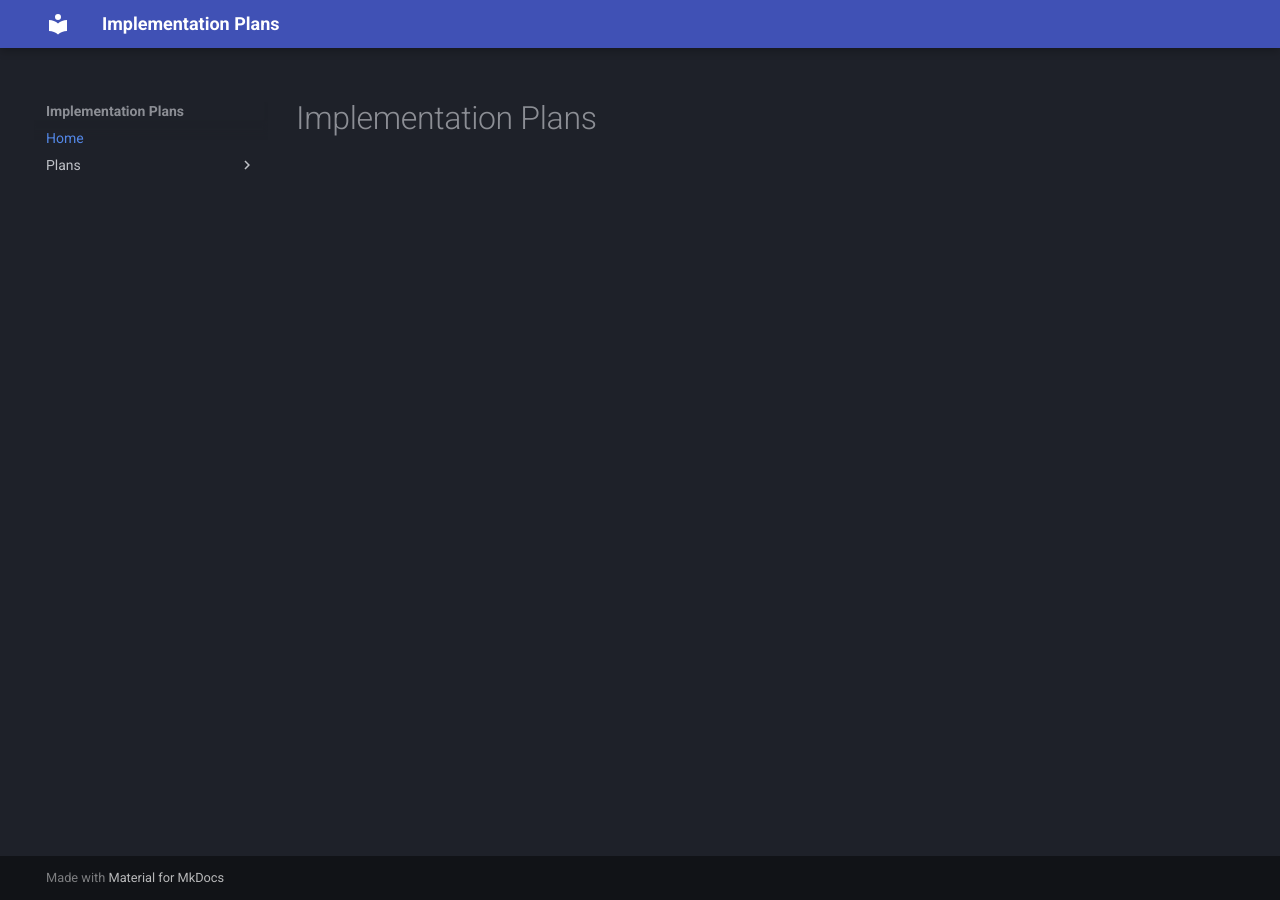
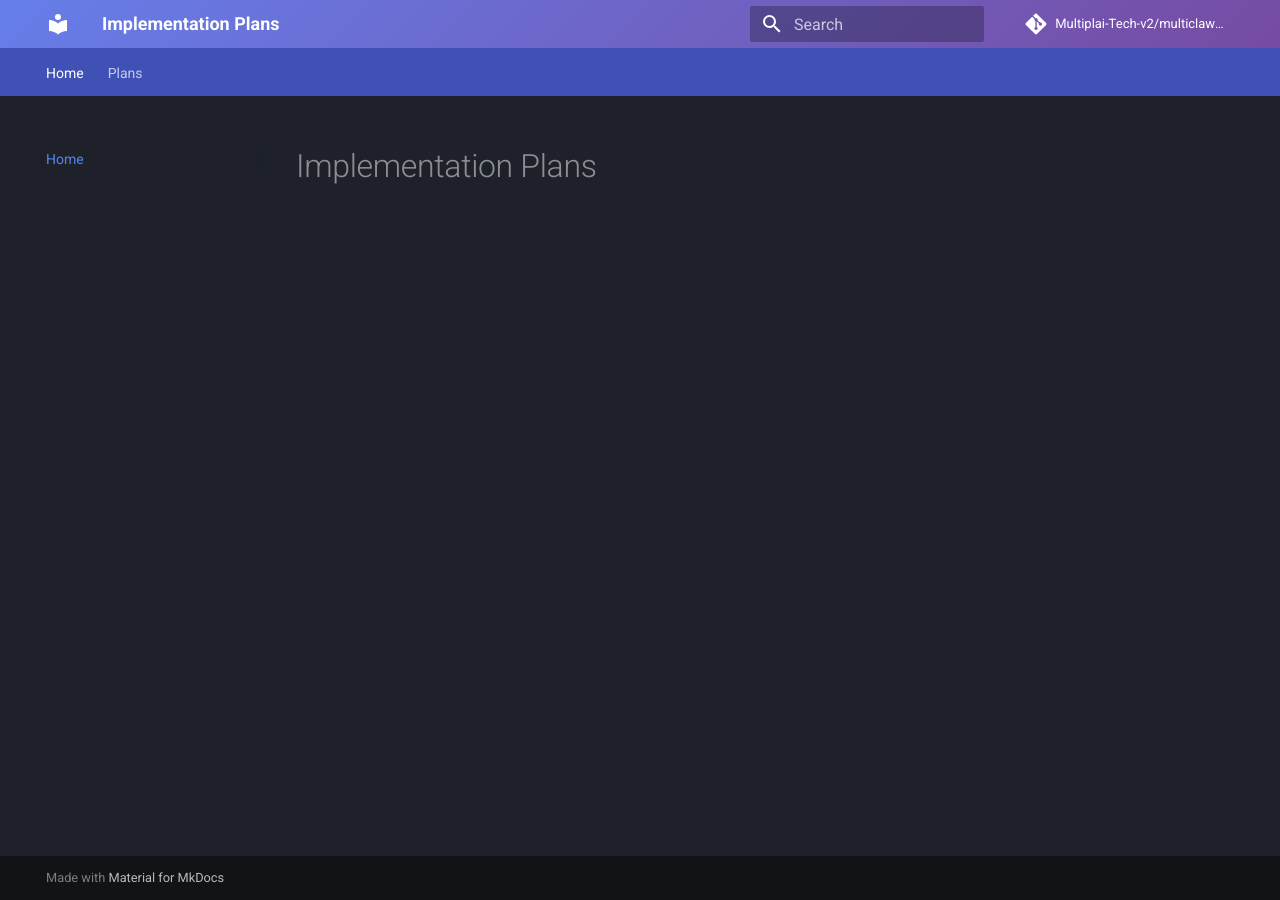
Before and after one commit to thynameisjibi/multiclaw-monorepo-plans, an MkDocs documentation site: the page built from docs/index.md, in a window 1280 px wide. Built offline with MkDocs 1.6.1 and Material for MkDocs 9.7.7, drawn with Linux system fonts in a browser that asks for light colours; comment, search, counter and statistics services are not loaded.

Commit message:
Configure mkdocs with GitHub Actions deployment

```diff
--- /dev/null
+++ b/docs/stylesheets/extra.css
@@ -0,0 +1,4 @@
+.md-header { background: linear-gradient(135deg, #667eea 0%, #764ba2 100%); }
+.md-content table { border-radius: 8px; overflow: hidden; }
+.md-content table th { background: var(--md-primary-fg-color); color: white; }
+.mermaid { text-align: center; margin: 2rem 0; }
--- a/mkdocs.yml
+++ b/mkdocs.yml
@@ -1,15 +1,54 @@
 site_name: Implementation Plans
-site_url: ""
+site_description: MultiClaw Monorepo Implementation Plans
+site_url: "https://multiplai-tech-v2.github.io/multiclaw-monorepo-plans/"
+repo_url: "https://github.com/Multiplai-Tech-v2/multiclaw-monorepo-plans"
+repo_name: "Multiplai-Tech-v2/multiclaw-monorepo-plans"
+
 theme:
   name: material
   palette:
     scheme: slate
     primary: indigo
+    accent: indigo
+  features:
+    - navigation.tabs
+    - navigation.sections
+    - navigation.expand
+    - navigation.indexes
+    - search.highlight
+    - search.share
+    - content.code.copy
+    - content.tooltips
+
 plugins:
+  - search
   - glightbox
+
+markdown_extensions:
+  - admonition
+  - attr_list
+  - md_in_html
+  - pymdownx.highlight:
+      anchor_linenums: true
+  - pymdownx.inlinehilite
+  - pymdownx.snippets
+  - pymdownx.superfences:
+      custom_fences:
+        - name: mermaid
+          class: mermaid
+          format: !!python/name:pymdownx.superfences.fence_code_format
+  - pymdownx.tabbed:
+      alternate_style: true
+  - pymdownx.tasklist:
+      custom_checkbox: true
+  - tables
+  - toc:
+      permalink: true
+
 nav:
   - Home: index.md
   - Plans:
     - Issue #170 - Template Agents: plans/issue-170-plan.md
+
 extra_css:
   - stylesheets/extra.css
```
Also changed, not shown: 1 other file.
